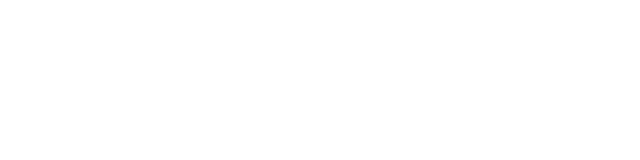
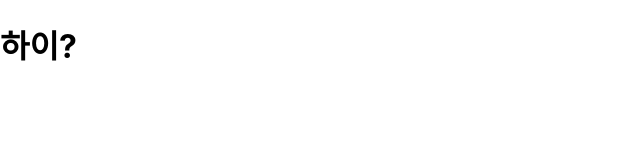
Before and after one commit to peppermintt0504/Clone-Instagram, a React (Create React App) app: page / in a window 1280 px wide. Shown: the top 160 px of the page, without its empty margins (0-640 px from the left). Built offline with nearby package versions, Linux system fonts and the light colour scheme.

Commit message:
update Nexus

```diff
--- /dev/null
+++ b/src/pages/Main.js
@@ -0,0 +1,36 @@
+//import Library
+import React from "react"
+import styled from "styled-components";
+import {useDispatch, useSelector} from "react-redux";
+import { useNavigate } from "react-router-dom";
+
+//import Actions
+
+
+//import elements
+import { Button, Grid, Input, Image, Text } from "../elements"
+
+//import Icon
+
+
+// impot Component
+
+//import Actions
+
+
+//import axios
+import instance from "../shared/Request";
+
+
+function Main() {
+
+    return (
+        <Grid>
+            <h1>하이?</h1>
+        </Grid>
+
+    );
+}
+
+
+export default Main;
--- a/src/shared/App.js
+++ b/src/shared/App.js
@@ -1,9 +1,21 @@
+//import Library
+import React from "react"
+import { Route, Routes } from "react-router-dom";
+
+
+//import CSS
 import './App.css';
+
+//import Pages
+import Main from "../pages/Main";
 
 function App() {
   return (
-    <div className="App">
-    </div>
+    <React.Fragment>
+      <Routes>
+        <Route path="/" element={<Main />}/>
+      </Routes>
+    </React.Fragment>
   );
 }
 
```
Also changed, not shown: 1 other file (tests, documents, lock files or other folders).
